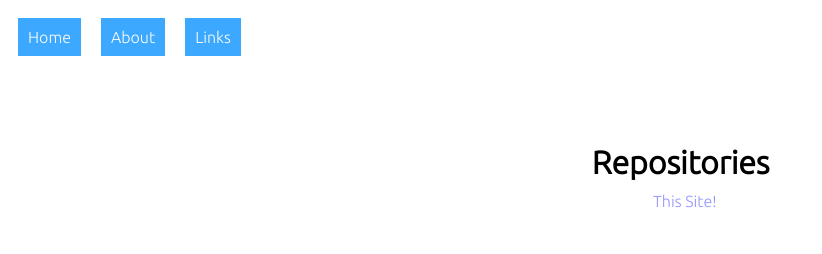
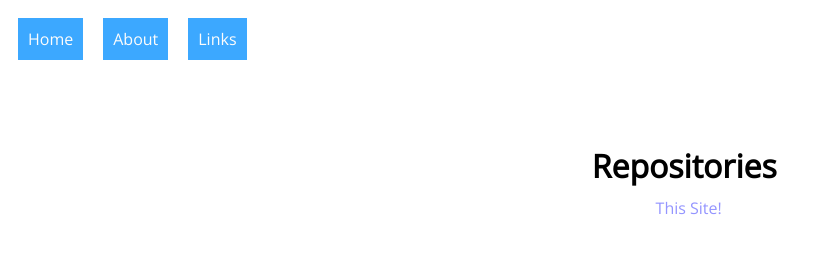
Before and after one commit to wantyapps/Site, a website: page public/main.html in a window 1280 px wide. Shown: the whole page, without its empty margins (0-822 px from the left). Drawn offline with nearby package versions, Linux system fonts and the light colour scheme.

Commit message:
[patch] Changing font and where font init is located

```diff
--- a/public/404style.css
+++ b/public/404style.css
@@ -1,5 +1,7 @@
+@import url('https://fonts.googleapis.com/css2?family=Open+Sans&display=swap');
+
 body {
-	font-family: Ubuntu;
+	font-family: Open Sans;
 }
 
 .NavBarUL {
--- a/public/aboutstyle.css
+++ b/public/aboutstyle.css
@@ -1,5 +1,7 @@
+@import url('https://fonts.googleapis.com/css2?family=Open+Sans&display=swap');
+
 body {
-	font-family: Ubuntu;
+	font-family: Open Sans;
 }
 
 .NavBarUL {
--- a/public/linksstyle.css
+++ b/public/linksstyle.css
@@ -1,5 +1,7 @@
+@import url('https://fonts.googleapis.com/css2?family=Open+Sans&display=swap');
+
 body {
-	font-family: Ubuntu;
+	font-family: Open Sans;
 }
 
 .NavBarUL {
--- a/public/main.html
+++ b/public/main.html
@@ -3,7 +3,6 @@
 	<head>
 		<title>Wantyapps</title>
 		<link rel='stylesheet' href='/mainstyle.css'>
-		<link href='https://fonts.googleapis.com/css2?family=Ubuntu:wght@300&display=swap' rel='stylesheet'>
 	</head>
 	<body>
 		<ul class='NavBarUL'>
--- a/public/mainstyle.css
+++ b/public/mainstyle.css
@@ -1,5 +1,7 @@
+@import url('https://fonts.googleapis.com/css2?family=Open+Sans&display=swap');
+
 body {
-	font-family: Ubuntu;
+	font-family: Open Sans;
 }
 
 .NavBarUL {
```
Also changed, not shown: public/404.html (+0 -1 lines), public/about.html (+0 -1 lines), public/links.html (+0 -1 lines).
